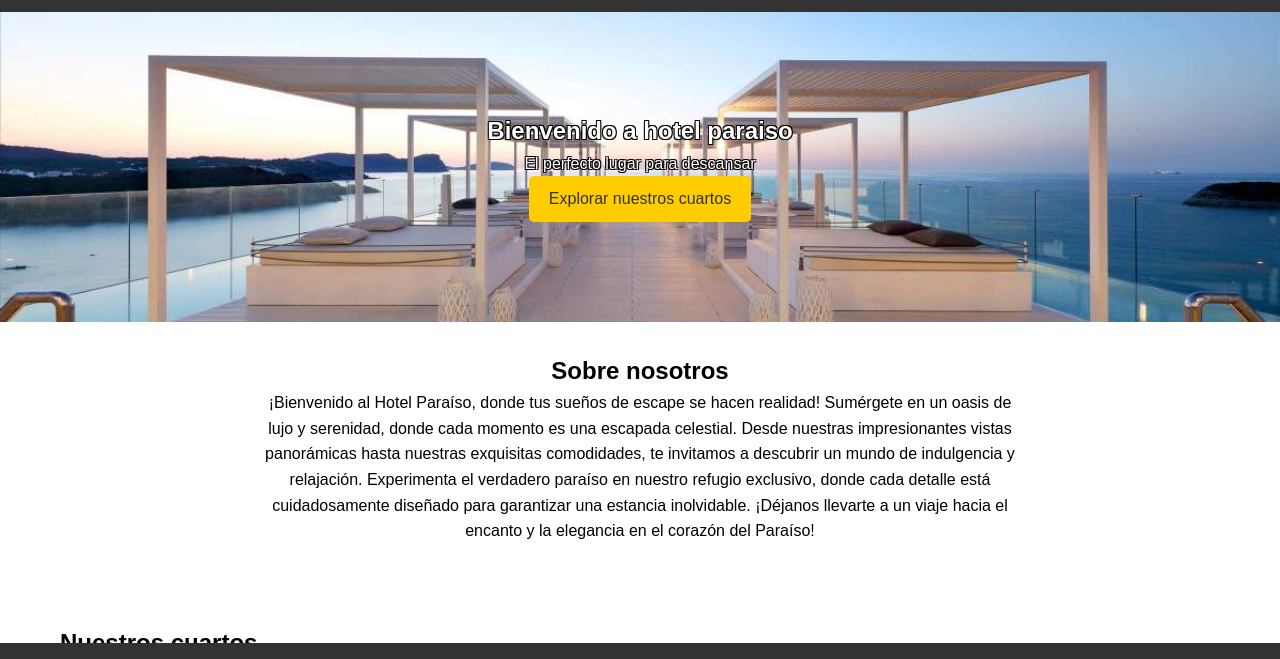
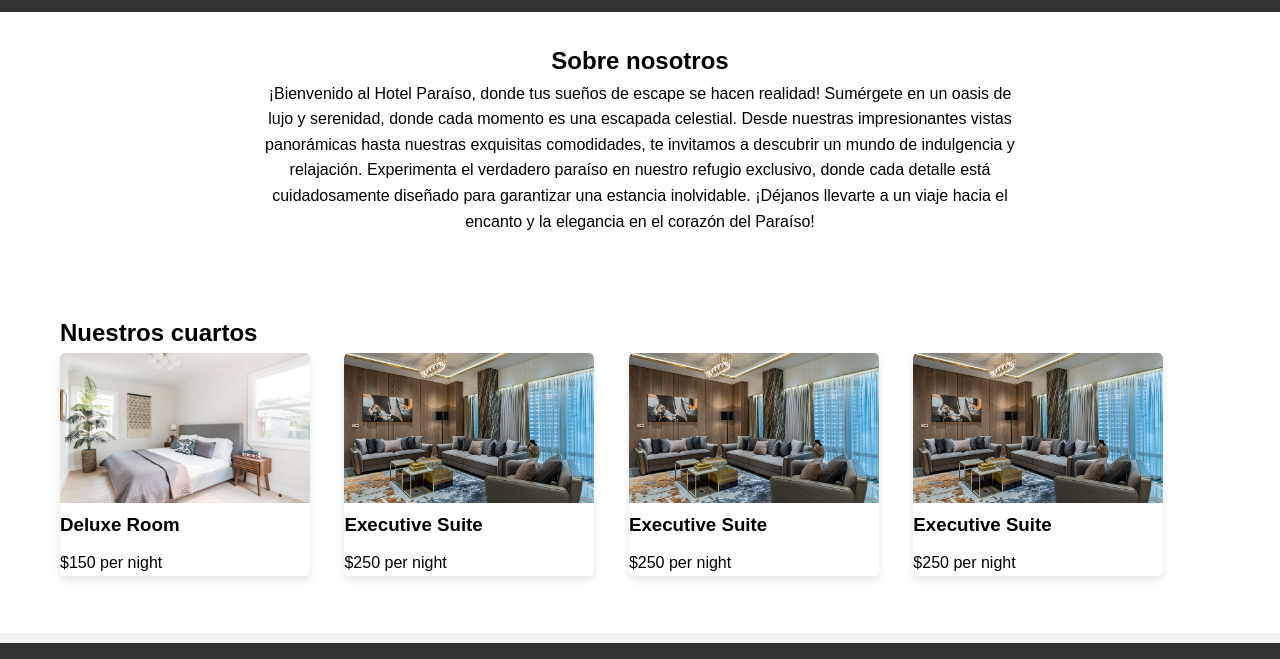
Before and after one commit to Jamiro-MR/jenkinsPractice, a plain HTML site: page index.html in a window 1280 px wide. Shown: the part 95-754 px from the top of the page. Drawn offline with Linux system fonts and the light colour scheme.

Commit message:
wawawaPrueba3

```diff
--- a/index.html
+++ b/index.html
@@ -23,13 +23,7 @@
         </nav>
     </header>
 
-    <section id="home" class="hero">
-        <div class="container">
-            <h1 class="contour">Bienvenido a hotel paraiso</h1>
-            <p class="contour">El perfecto lugar para descansar</p>
-            <a href="#rooms" class="btn">Explorar nuestros cuartos</a>
-        </div>
-    </section>
+
 
     <section id="about" class="about">
         <div class="container">
```
